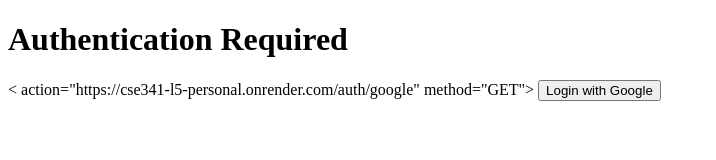
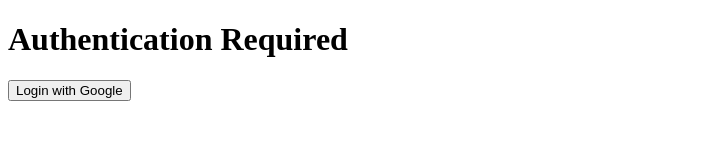
Before and after one commit to jens747/cse341-L5-personal, a website: page public/index.html in a window 1280 px wide. Shown: the whole page, without its empty margins (0-716 px from the left). Drawn offline with Linux system fonts and the light colour scheme.

Commit message:
bug fixes

```diff
--- a/public/index.html
+++ b/public/index.html
@@ -11,11 +11,11 @@
   <body>
     <h1>Authentication Required</h1>
     <!-- <form action="http://localhost:8080/auth/google" method="GET"> -->
-    < action="https://cse341-l5-personal.onrender.com/auth/google" method="GET">
+    <form action="https://cse341-l5-personal.onrender.com/auth/google" method="GET">
       <button type="submit">
           Login with Google
       </button>
-  </form>
+    </form>
     <script src=""></script>
   </body>
 </html>
```
